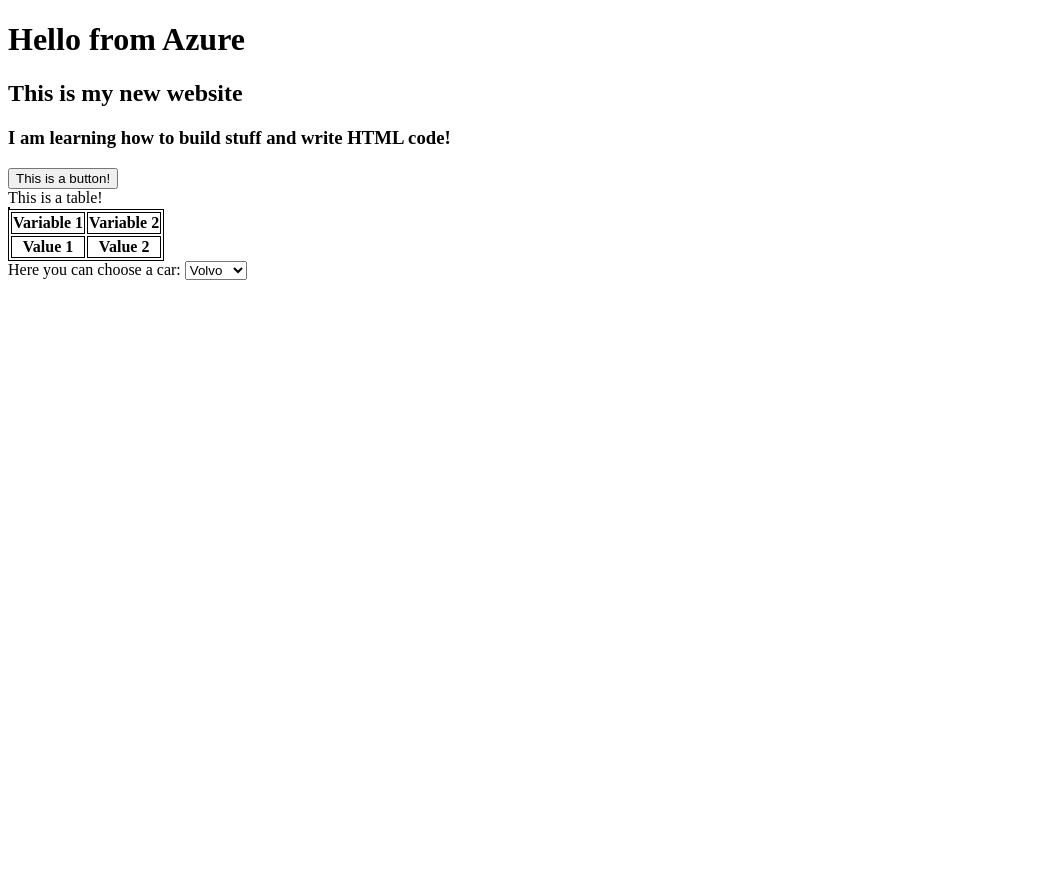
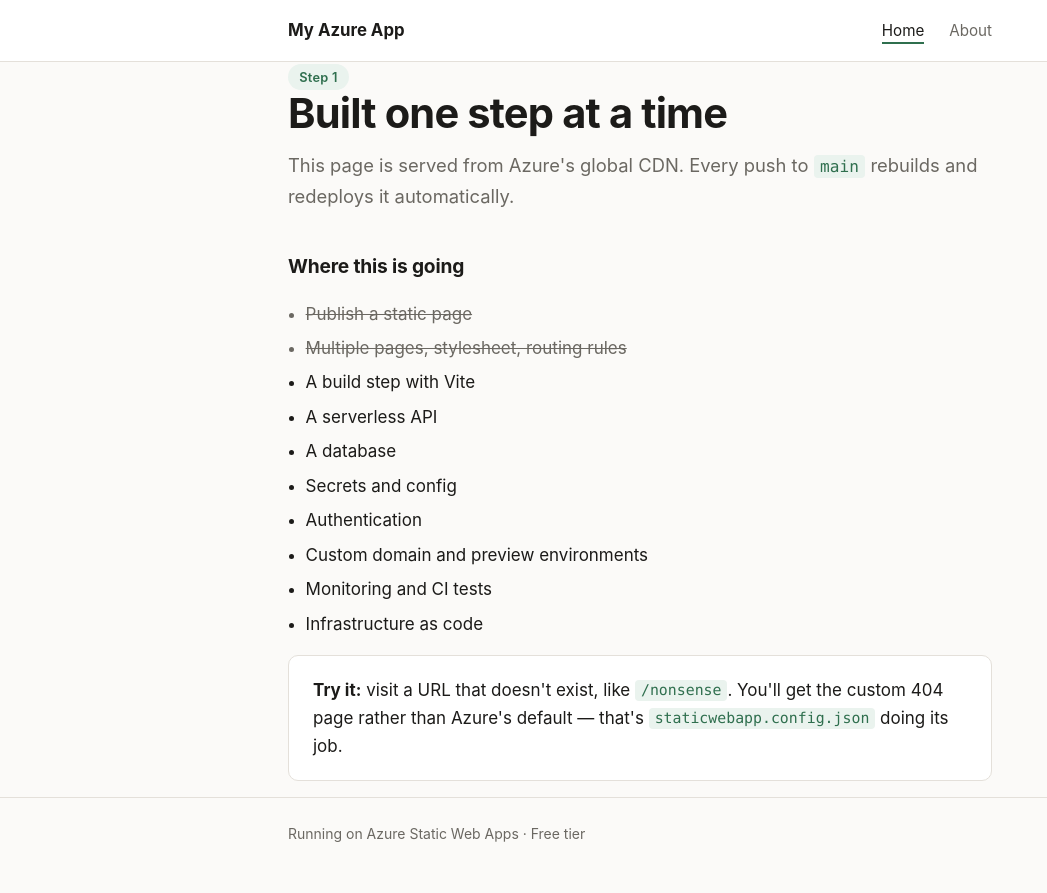
Before and after one commit to steliovarrone/my-app, a plain HTML site: page index.html in a window 1280 px wide. Shown: the whole page, without its empty margins (0-1047 px from the left). Before the commit the page ends 800 px from the top, so only its background shows below. Drawn offline with Linux system fonts and the light colour scheme.

Commit message:
Version 1 - new stuff from Claude

```diff
--- a/index.html
+++ b/index.html
@@ -1,43 +1,56 @@
 <!DOCTYPE html>
-<html><head>
-<style>
-table, th, td {
-  border: 1px solid black;
-}
-</style>
+<html lang="en">
+<head>
+  <meta charset="utf-8">
+  <meta name="viewport" content="width=device-width, initial-scale=1">
+  <title>My Azure App</title>
+  <meta name="description" content="A small app built step by step on Azure Static Web Apps.">
+  <link rel="stylesheet" href="/styles.css">
 </head>
-  <head><meta charset="utf-8"><title>My App</title></head>
-  <body><h1>Hello from Azure</h1></body>
-  <body><h2>This is my new website</h2></body>
-  <body><h3>I am learning how to build stuff and write HTML code!</h3></body>
-  <button type="button">This is a button!</button>
-  <br>
-  <table>This is a table!</table>
-  <table>
-    <tr>
-      <th>
-        Variable 1
-      </th>
-      <th>
-        Variable 2
-      </th>
-    </tr>
-    <tr>
-      <th>
-        Value 1
-      </th>
-      <th>
-        Value 2
-      </th>
-    </tr>
-  </table>
-  <label for="Cars">Here you can choose a car:</label>
+<body>
 
-<select id="Cars">
-  <option value="volvo">Volvo</option>
-  <option value="saab">Saab</option>
-  <option value="opel">Opel</option>
-  <option value="audi">Audi</option>
-  <option value="ferrari">Ferrari</option>
-</select>
+  <header class="site">
+    <div class="wrap">
+      <a class="brand" href="/">My Azure App</a>
+      <nav class="site">
+        <a href="/" aria-current="page">Home</a>
+        <a href="/about">About</a>
+      </nav>
+    </div>
+  </header>
+
+  <main class="wrap">
+    <span class="tag">Step 1</span>
+    <h1>Built one step at a time</h1>
+    <p class="lede">
+      This page is served from Azure's global CDN. Every push to
+      <code>main</code> rebuilds and redeploys it automatically.
+    </p>
+
+    <h2>Where this is going</h2>
+    <ul class="steps">
+      <li class="done">Publish a static page</li>
+      <li class="done">Multiple pages, stylesheet, routing rules</li>
+      <li>A build step with Vite</li>
+      <li>A serverless API</li>
+      <li>A database</li>
+      <li>Secrets and config</li>
+      <li>Authentication</li>
+      <li>Custom domain and preview environments</li>
+      <li>Monitoring and CI tests</li>
+      <li>Infrastructure as code</li>
+    </ul>
+
+    <div class="card">
+      <strong>Try it:</strong> visit a URL that doesn't exist, like
+      <code>/nonsense</code>. You'll get the custom 404 page rather than
+      Azure's default — that's <code>staticwebapp.config.json</code> doing its job.
+    </div>
+  </main>
+
+  <footer class="site">
+    <div class="wrap">Running on Azure Static Web Apps · Free tier</div>
+  </footer>
+
+</body>
 </html>
--- /dev/null
+++ b/styles.css
@@ -0,0 +1,156 @@
+/* ---------------------------------------------------------------
+   Design tokens. Define colours once, use them everywhere.
+   Changing a value here changes it across every page.
+   --------------------------------------------------------------- */
+:root {
+  --bg:        #fbfaf8;
+  --surface:   #ffffff;
+  --text:      #1c1b19;
+  --muted:     #6b6862;
+  --border:    #e4e0da;
+  --accent:    #2f6f4e;
+  --accent-sf: #eaf3ee;
+
+  --max-width: 46rem;
+  --radius:    10px;
+  --font: ui-sans-serif, -apple-system, "Segoe UI", Roboto, Helvetica, Arial, sans-serif;
+}
+
+/* Dark mode for free: the browser tells us the user's preference,
+   and we just redefine the same tokens. No JS, no toggle needed. */
+@media (prefers-color-scheme: dark) {
+  :root {
+    --bg:        #171917;
+    --surface:   #1f221f;
+    --text:      #eceae6;
+    --muted:     #a3a09a;
+    --border:    #32362f;
+    --accent:    #7fc79b;
+    --accent-sf: #23302a;
+  }
+}
+
+*, *::before, *::after { box-sizing: border-box; }
+
+body {
+  margin: 0;
+  font-family: var(--font);
+  font-size: 17px;
+  line-height: 1.65;
+  color: var(--text);
+  background: var(--bg);
+  -webkit-font-smoothing: antialiased;
+}
+
+/* ---------------------------------------------------------------
+   Layout
+   --------------------------------------------------------------- */
+.wrap {
+  max-width: var(--max-width);
+  margin: 0 auto;
+  padding: 0 1rem;   /* gutter so text never touches the phone edge */
+}
+
+header.site {
+  border-bottom: 1px solid var(--border);
+  background: var(--surface);
+  position: sticky;
+  top: 0;
+  z-index: 10;
+}
+
+header.site .wrap {
+  display: flex;
+  flex-wrap: wrap;
+  align-items: baseline;
+  gap: 0.5rem 1.5rem;
+  padding-top: 1rem;
+  padding-bottom: 1rem;
+}
+
+.brand {
+  font-weight: 650;
+  font-size: 1.05rem;
+  color: var(--text);
+  text-decoration: none;
+  margin-right: auto;
+}
+
+nav.site a {
+  color: var(--muted);
+  text-decoration: none;
+  font-size: 0.95rem;
+  margin-left: 1.25rem;
+  padding-bottom: 2px;
+  border-bottom: 2px solid transparent;
+}
+nav.site a:hover { color: var(--text); }
+
+/* The page marks its own link as current — see the aria-current
+   attribute in the HTML. Styling follows from the markup. */
+nav.site a[aria-current="page"] {
+  color: var(--text);
+  border-bottom-color: var(--accent);
+}
+
+main { padding: 3rem 0 4rem; }
+
+h1 {
+  font-size: clamp(1.9rem, 5vw, 2.6rem);
+  line-height: 1.15;
+  letter-spacing: -0.02em;
+  margin: 0 0 0.75rem;
+}
+
+h2 {
+  font-size: 1.2rem;
+  letter-spacing: -0.01em;
+  margin: 2.5rem 0 0.5rem;
+}
+
+.lede {
+  font-size: 1.15rem;
+  color: var(--muted);
+  margin: 0 0 2rem;
+}
+
+a { color: var(--accent); }
+
+.card {
+  background: var(--surface);
+  border: 1px solid var(--border);
+  border-radius: var(--radius);
+  padding: 1.25rem 1.5rem;
+  margin: 1rem 0;
+}
+
+.tag {
+  display: inline-block;
+  background: var(--accent-sf);
+  color: var(--accent);
+  border-radius: 999px;
+  padding: 0.15rem 0.7rem;
+  font-size: 0.8rem;
+  font-weight: 600;
+  letter-spacing: 0.02em;
+}
+
+ul.steps { padding-left: 1.1rem; }
+ul.steps li { margin: 0.4rem 0; }
+ul.steps li.done { color: var(--muted); text-decoration: line-through; }
+
+footer.site {
+  border-top: 1px solid var(--border);
+  padding: 1.5rem 0 3rem;
+  color: var(--muted);
+  font-size: 0.875rem;
+}
+
+code {
+  font-family: ui-monospace, "SF Mono", Menlo, Consolas, monospace;
+  font-size: 0.875em;
+  background: var(--accent-sf);
+  color: var(--accent);
+  padding: 0.1em 0.4em;
+  border-radius: 4px;
+}
```
Also changed, not shown: 404.html (added, +35 -0 lines), about.html (added, +60 -0 lines), staticwebapp.config.json (added, +28 -0 lines), test_website.html (added, +43 -0 lines).
